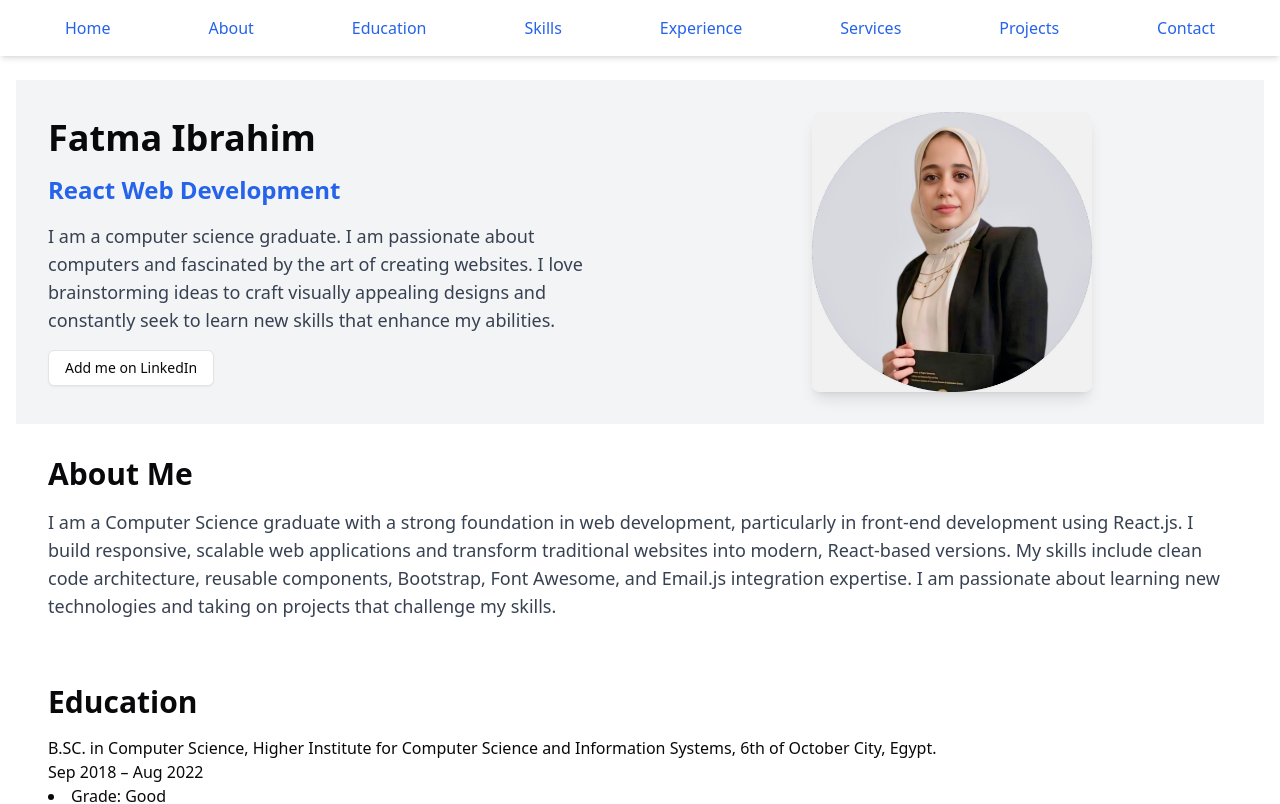
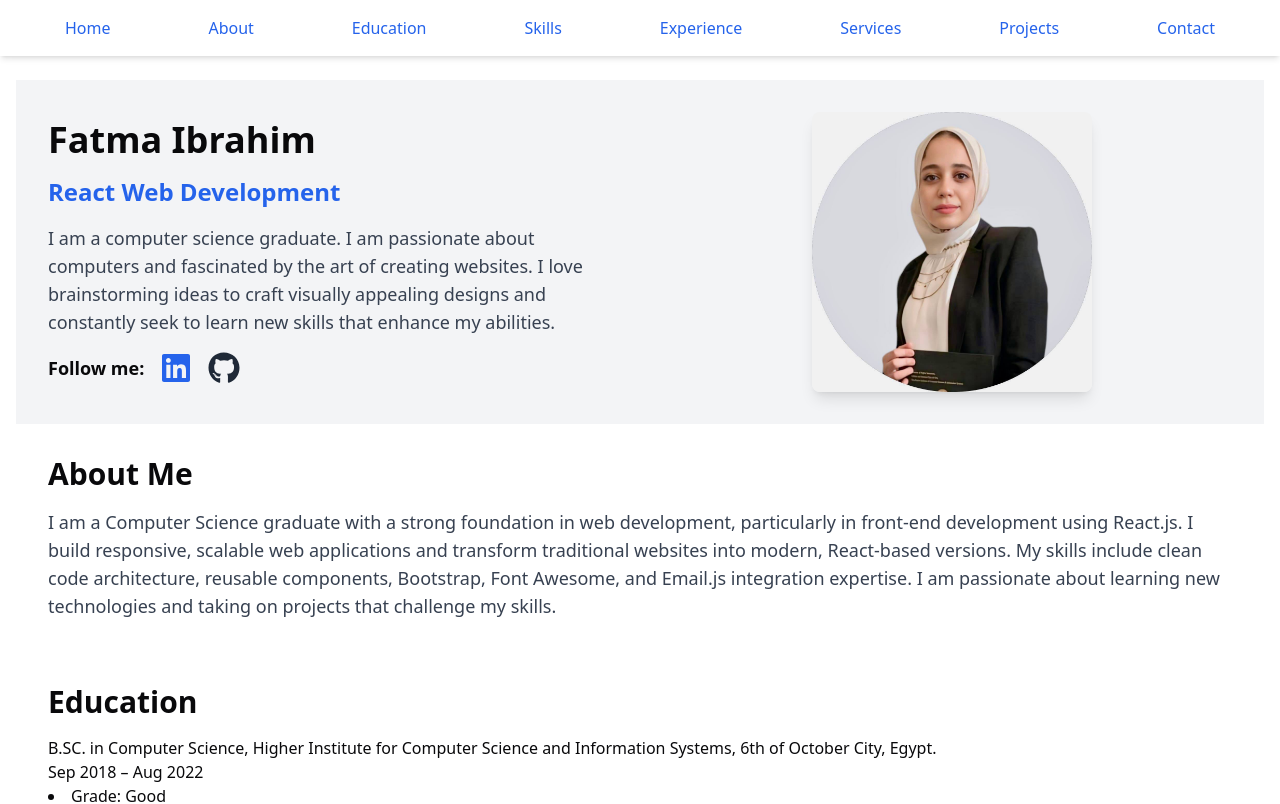
Before and after one commit to fatma-ibrahim/my-portfolio, a React (Vite) app: page / in a window 1280 px wide. Shown: the top 804 px of the page. Built offline with nearby package versions, Linux system fonts and the light colour scheme.

Commit message:
Update Cover.jsx

```diff
--- a/src/components/pages/Cover.jsx
+++ b/src/components/pages/Cover.jsx
@@ -1,9 +1,9 @@
-import { Button } from "../ui/button";
 import myImage from "../../assets/imgs/me.jpg";
-
+import { FaLinkedin, FaGithub } from "react-icons/fa"; // Import LinkedIn and GitHub icons
 
 function Cover() {
   const linkedInUrl = "https://www.linkedin.com/in/fatmaibrahim6/";
+  const githubUrl = "https://github.com/fatmaibrahim6"; // Add your GitHub URL here
 
   return (
     <>
@@ -22,13 +22,27 @@ function Cover() {
             ideas to craft visually appealing designs and constantly seek to
             learn new skills that enhance my abilities.
           </p>
-          <Button
-            className="mt-4"
-            variant="outline"
-            onClick={() => window.open(linkedInUrl, "_blank")}
-          >
-            Add me on LinkedIn
-          </Button>
+
+          {/* Follow Me Section with Icons */}
+          <div className="mt-4 flex items-center gap-4">
+            <span className="text-lg font-semibold">Follow me:</span>
+            <a
+              href={linkedInUrl}
+              target="_blank"
+              rel="noopener noreferrer"
+              className="text-blue-600 hover:text-blue-800"
+            >
+              <FaLinkedin className="w-8 h-8" /> {/* LinkedIn Icon */}
+            </a>
+            <a
+              href={githubUrl}
+              target="_blank"
+              rel="noopener noreferrer"
+              className="text-gray-800 hover:text-gray-600"
+            >
+              <FaGithub className="w-8 h-8" /> {/* GitHub Icon */}
+            </a>
+          </div>
         </div>
 
         <div className="w-full md:w-1/2 p-8 flex justify-center">
@@ -37,7 +51,6 @@ function Cover() {
             alt="Fatma Ibrahim"
             className="w-1/2 h-auto object-cover rounded-lg shadow-lg"
           />
-
         </div>
       </section>
     </>
```
